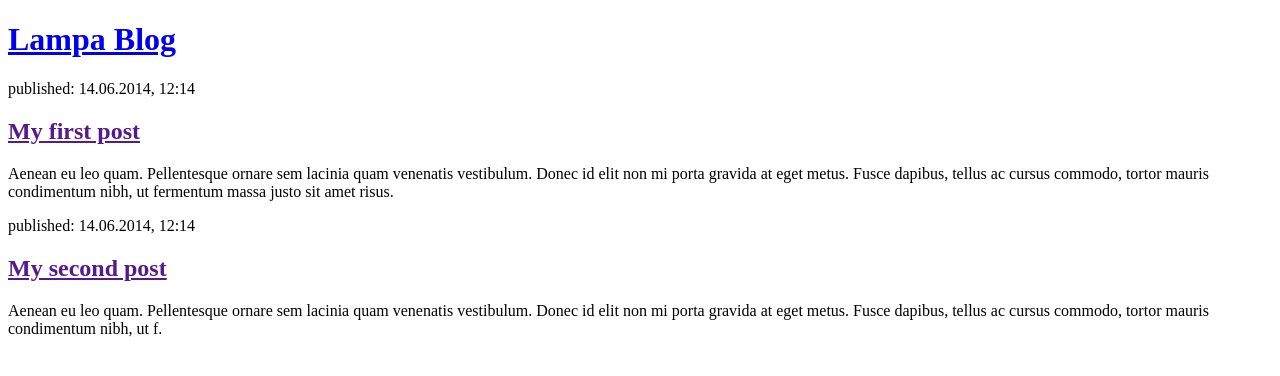
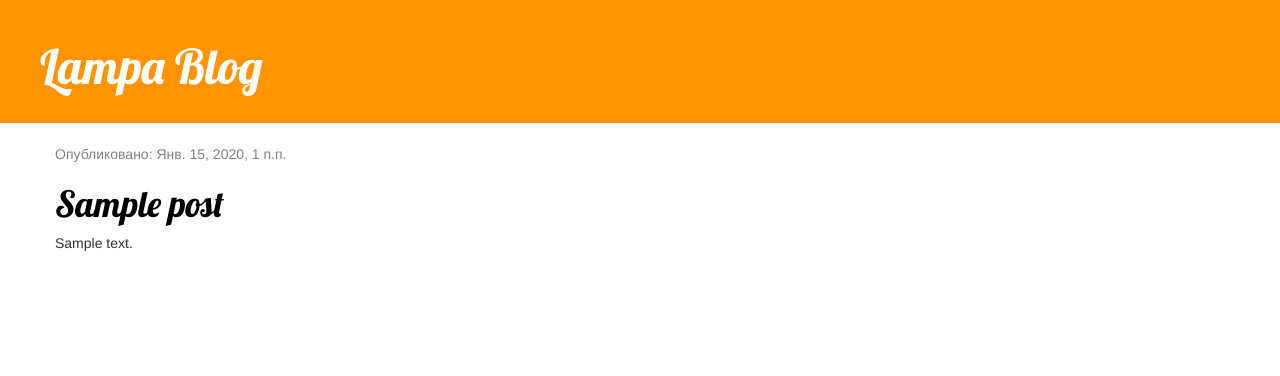
Before and after one commit to Danila-cloud/my-first-blog, a Django app: page / in a window 1280 px wide. Shown: the top 376 px of the page. Run offline with Django 3.2, Linux system fonts and the light colour scheme; tables that the repository leaves empty hold one stand-in row (values such as "Sample post"); some libraries are stand-ins or nearby versions.

Commit message:
Added view and template for detailed blog post as well as CSS for the site.

```diff
--- /dev/null
+++ b/blog/static/css/blog.css
@@ -0,0 +1,51 @@
+h1 a {
+    color: #FCA205;
+    font-family: 'Lobster';
+}
+
+.page-header {
+    background-color: #ff9400;
+    margin-top: 0;
+    padding: 20px 20px 20px 40px;
+}
+
+.page-header h1, .page-header h1 a, .page-header h1 a:visited, .page-header h1 a:active {
+    color: #ffffff;
+    font-size: 36pt;
+    text-decoration: none;
+}
+
+.content {
+    margin-left: 40px;
+}
+
+h1, h2, h3, h4 {
+    font-family: 'Lobster', cursive;
+}
+
+.date {
+    color: #828282;
+}
+
+.save {
+    float: right;
+}
+
+.post-form textarea, .post-form input {
+    width: 100%;
+}
+
+.top-menu, .top-menu:hover, .top-menu:visited {
+    color: #ffffff;
+    float: right;
+    font-size: 26pt;
+    margin-right: 20px;
+}
+
+.post {
+    margin-bottom: 70px;
+}
+
+.post h1 a, .post h1 a:visited {
+    color: #000000;
+}
--- /dev/null
+++ b/blog/templates/blog/base.html
@@ -0,0 +1,23 @@
+{% load static %}
+<html>
+    <head>
+        <title>Lampa blog</title>
+        <link href="https://fonts.googleapis.com/css?family=Lobster&subset=latin,cyrillic" rel="stylesheet" type="text/css">
+        <link rel="stylesheet" href="//maxcdn.bootstrapcdn.com/bootstrap/3.2.0/css/bootstrap.min.css">
+        <link rel="stylesheet" href="//maxcdn.bootstrapcdn.com/bootstrap/3.2.0/css/bootstrap-theme.min.css">
+        <link rel="stylesheet" href="{% static 'css/blog.css' %}">
+    </head>
+    <body>
+        <div class="page-header">
+        <h1><a href="/">Lampa Blog</a></h1>
+    </div>
+    <div class="content container">
+        <div class="row">
+            <div class="col-md-8">
+            {% block content %}
+            {% endblock %}
+            </div>
+        </div>
+    </div>
+    </body>
+</html>
--- a/blog/templates/blog/post_list.html
+++ b/blog/templates/blog/post_list.html
@@ -1,24 +1,14 @@
-<!DOCTYPE html>
-<html lang="en">
-<head>
-	<meta charset="UTF-8">
-	<title>Lampa blog</title>
-</head>
-<body>
-	<div>
-		<h1><a href="/">Lampa Blog</a></h1>
-	</div>
-        <div>
-            <p>published: 14.06.2014, 12:14</p>
-            <h2><a href="">My first post</a></h2>
-            <p>Aenean eu leo quam. Pellentesque ornare sem lacinia quam venenatis vestibulum. Donec id elit non mi porta gravida at eget metus. Fusce dapibus, tellus ac cursus commodo, tortor mauris condimentum nibh, ut fermentum massa justo sit amet risus.</p>
-        </div>
+{% extends 'blog/base.html' %}
 
-        <div>
-            <p>published: 14.06.2014, 12:14</p>
-            <h2><a href="">My second post</a></h2>
-            <p>Aenean eu leo quam. Pellentesque ornare sem lacinia quam venenatis vestibulum. Donec id elit non mi porta gravida at eget metus. Fusce dapibus, tellus ac cursus commodo, tortor mauris condimentum nibh, ut f.</p>
-        </div>
+        {% block content %}
+            {% for post in posts %}
+                <div class="post">
+                    <div class="date">
+                        <p>Опубликовано: {{ post.published_date }}</p>
+                    </div>
+                    <h1><a href="{% url 'post_detail' pk=post.pk %}">{{ post.title }}</a></h1>
+                    <p>{{ post.text|linebreaksbr }}</p>
+                </div>
+            {% endfor %}
 
-</body>
-</html>
+        {% endblock %}
--- a/blog/urls.py
+++ b/blog/urls.py
@@ -1,7 +1,9 @@
 from django.urls import path
 from . import views
+from django.conf.urls.static import static
 
 
 urlpatterns = [
     path('', views.post_list, name='post_list'),
+    path('post/<int:pk>/', views.post_detail, name='post_detail'),
 ]
--- a/blog/views.py
+++ b/blog/views.py
@@ -1,5 +1,15 @@
 from django.shortcuts import render
+from .models import Post
+from django.utils import timezone
+from django.shortcuts import render, get_object_or_404
+
 
 # Create your views here.
 def post_list(request):
-    return render(request, 'blog/post_list.html', {})
+    posts = Post.objects.filter(published_date__lte=timezone.now()).order_by('published_date')
+    return render(request, 'blog/post_list.html', {'posts': posts})
+
+
+def post_detail(request, pk):
+    post = get_object_or_404(Post, pk=pk)
+    return render(request, 'blog/post_detail.html', {'post': post})
```
Also changed, not shown: blog/admin.py (+13 -0 lines), blog/static/css/b.css (added, +85 -0 lines), blog/templates/blog/b.html (added, +43 -0 lines), blog/static/css/images/intro.jpg (added).
